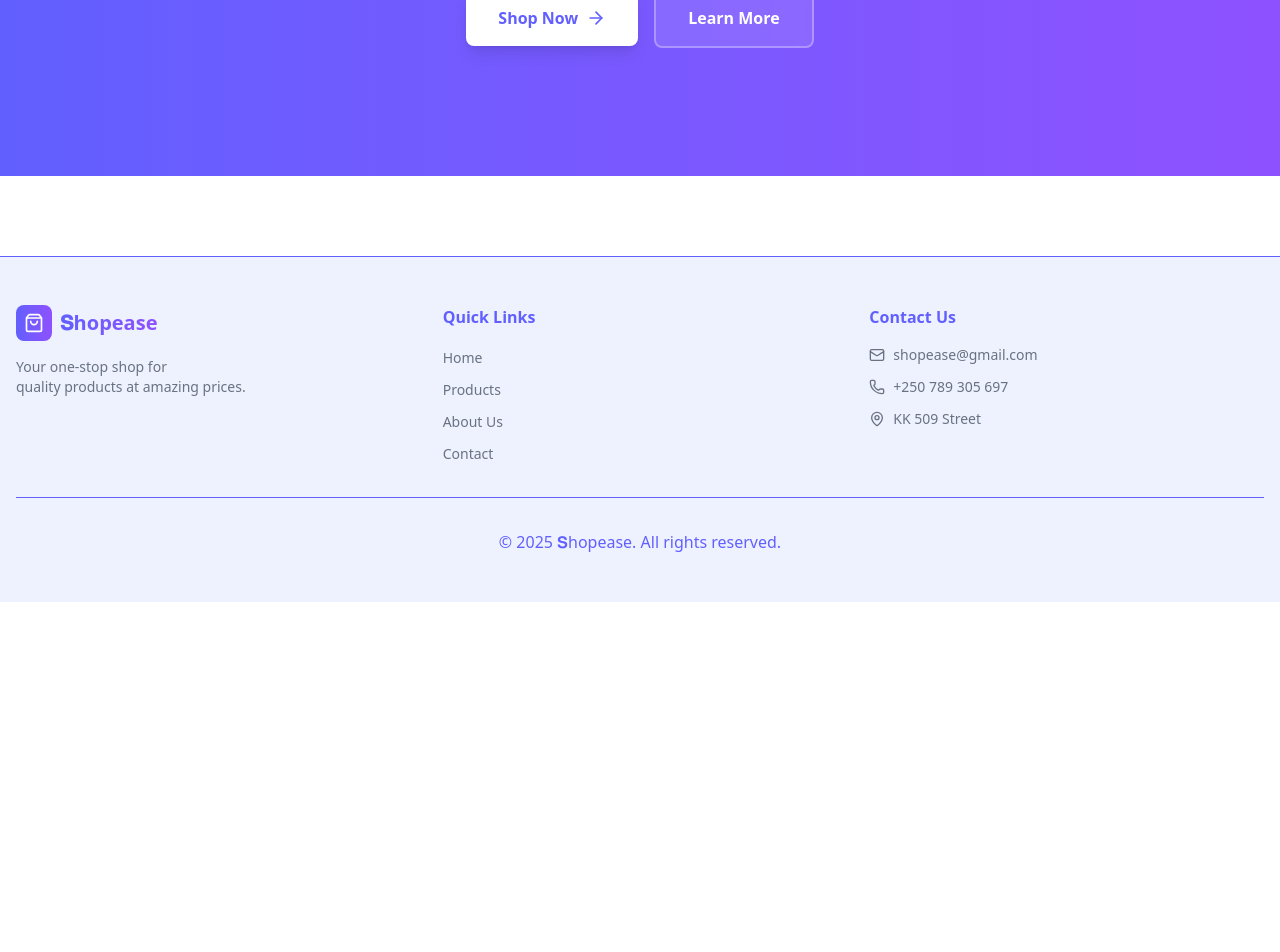
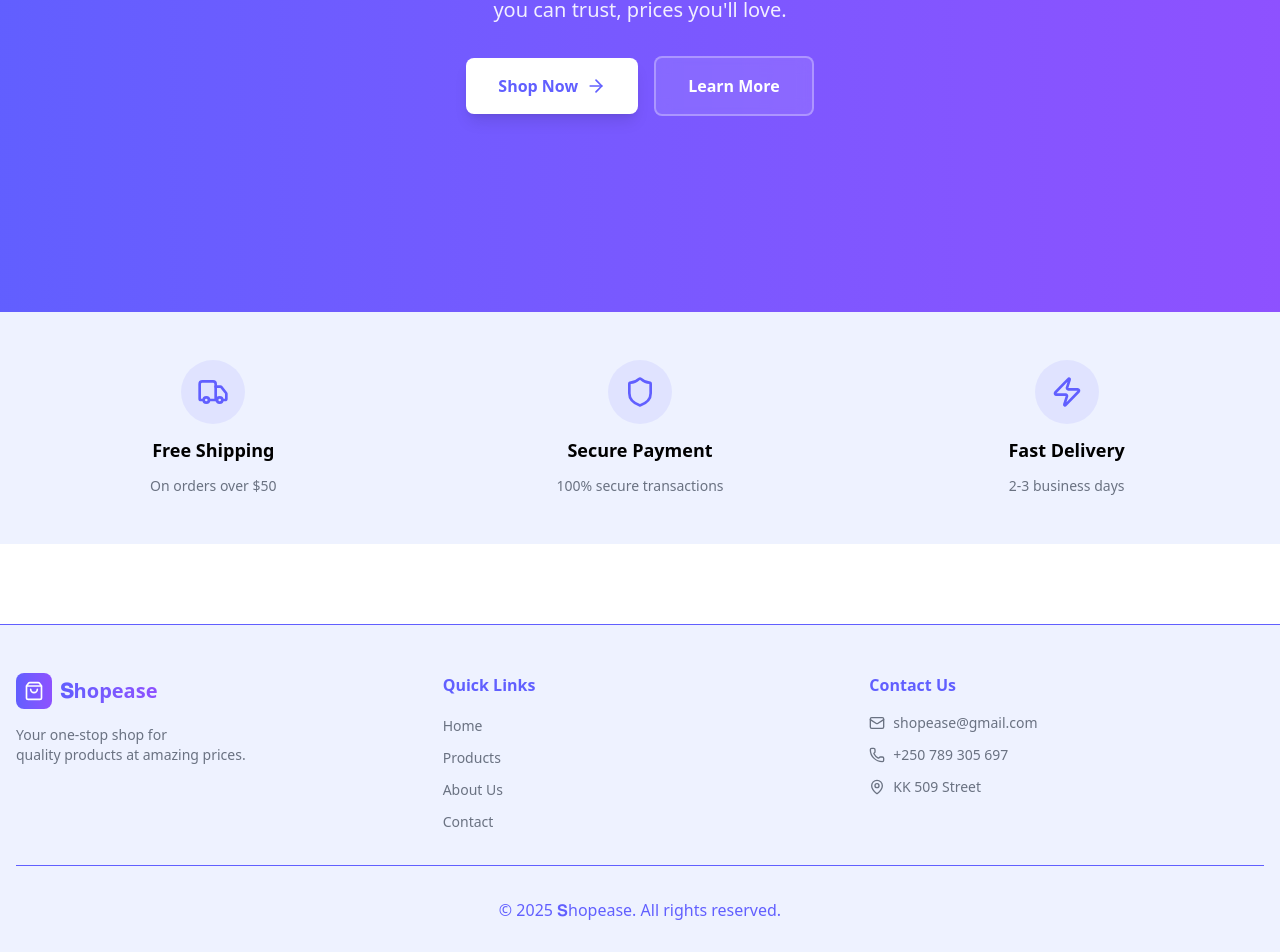
Before and after one commit to Iris-Ghislaine/ShopEase, a React (Vite) app in the folder shopEase/: page / in a window 1280 px wide. Shown: the part 477-1429 px from the top of the page. Before the commit the page ends 1079 px from the top, so only its background shows below. Built offline with nearby package versions, Linux system fonts and the light colour scheme.

Commit message:
Added Home page shop now button and few content

```diff
--- a/shopEase/src/components/HeroSection.jsx
+++ b/shopEase/src/components/HeroSection.jsx
@@ -3,7 +3,7 @@ import { ArrowRight } from "lucide-react";
 
 const HeroSection = () => {
   return (
-    <section className="relative bg-gradient-to-r from-indigo-500 to-violet-500 py-20 md:py-32 overflow-hidden">
+    <section className="bg-gradient-to-r from-indigo-500 to-violet-500 py-20 md:py-49 overflow-hidden">
       <div className="container mx-auto px-4 relative z-10">
         <div className="max-w-3xl mx-auto text-center">
           <h1 className="text-4xl md:text-6xl font-bold text-white mb-6 leading-tight">
--- a/shopEase/src/pages/Home.jsx
+++ b/shopEase/src/pages/Home.jsx
@@ -1,11 +1,44 @@
-import HeroSection from "../components/HeroSection"
+import HeroSection from "../components/HeroSection";
+import { Zap, Shield, Truck } from "lucide-react";
 
-function Home(){
-    return(
+const Home = () => {
+  return (
+    <div>
+      <HeroSection />
 
-<HeroSection />
+      {/* Features Section */}
+      <section className="py-12 bg-indigo-50">
+        <div className="container mx-auto px-4">
+          <div className="grid grid-cols-1 md:grid-cols-3 gap-8">
+            <div className="flex flex-col items-center text-center space-y-3">
+              <div className="bg-indigo-500/10 p-4 rounded-full">
+                <Truck className="h-8 w-8 text-indigo-500" />
+              </div>
+              <h3 className="font-semibold text-lg">Free Shipping</h3>
+              <p className="text-sm text-gray-500">On orders over $50</p>
+            </div>
 
-    )
+            <div className="flex flex-col items-center text-center space-y-3">
+              <div className="bg-indigo-500/10 p-4 rounded-full">
+                <Shield className="h-8 w-8 text-indigo-500" />
+              </div>
+              <h3 className="font-semibold text-lg">Secure Payment</h3>
+              <p className="text-sm text-gray-500">100% secure transactions</p>
+            </div>
 
-}
-export default Home
+            <div className="flex flex-col items-center text-center space-y-3">
+              <div className="bg-indigo-500/10 p-4 rounded-full">
+                <Zap className="h-8 w-8 text-indigo-500" />
+              </div>
+              <h3 className="font-semibold text-lg">Fast Delivery</h3>
+              <p className="text-sm text-gray-500">2-3 business days</p>
+            </div>
+          </div>
+        </div>
+      </section>
+
+    </div>
+  );
+};
+
+export default Home;
```
